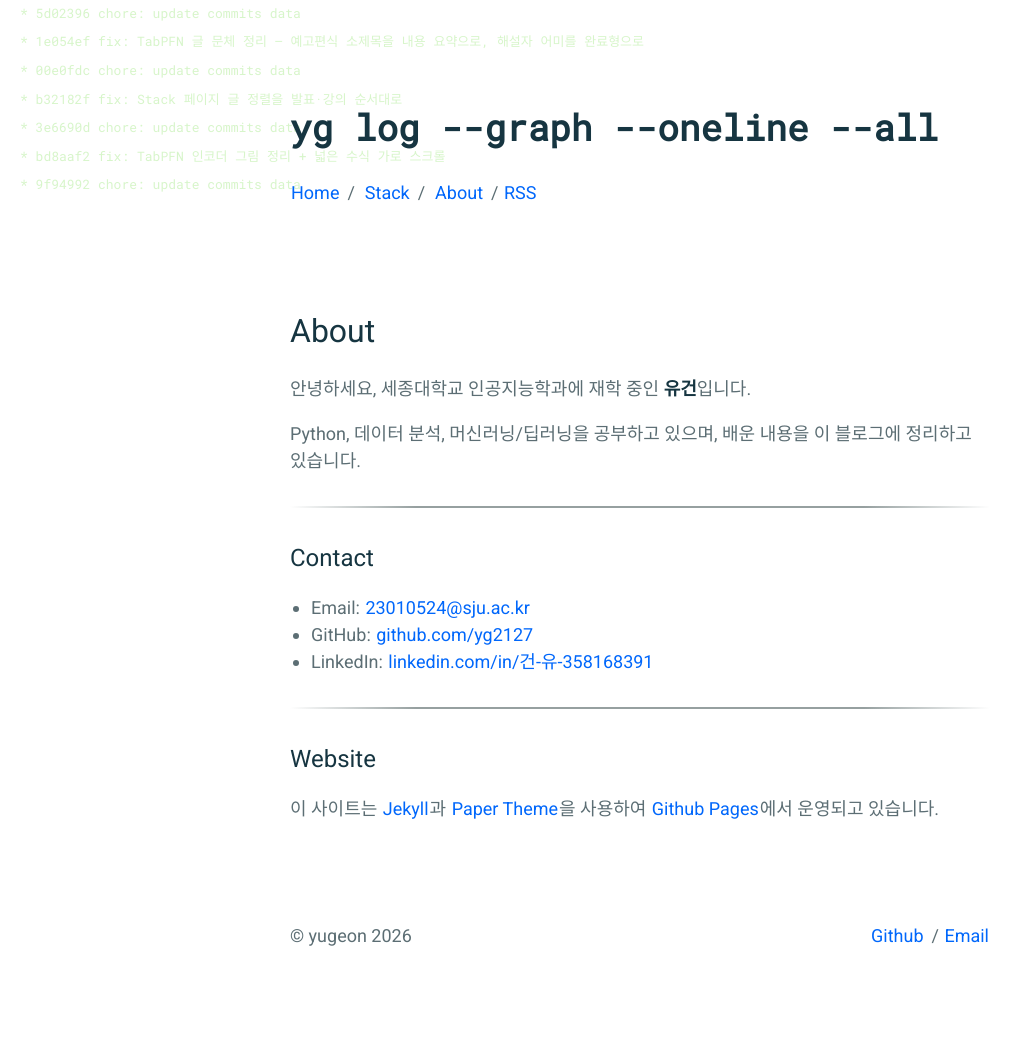
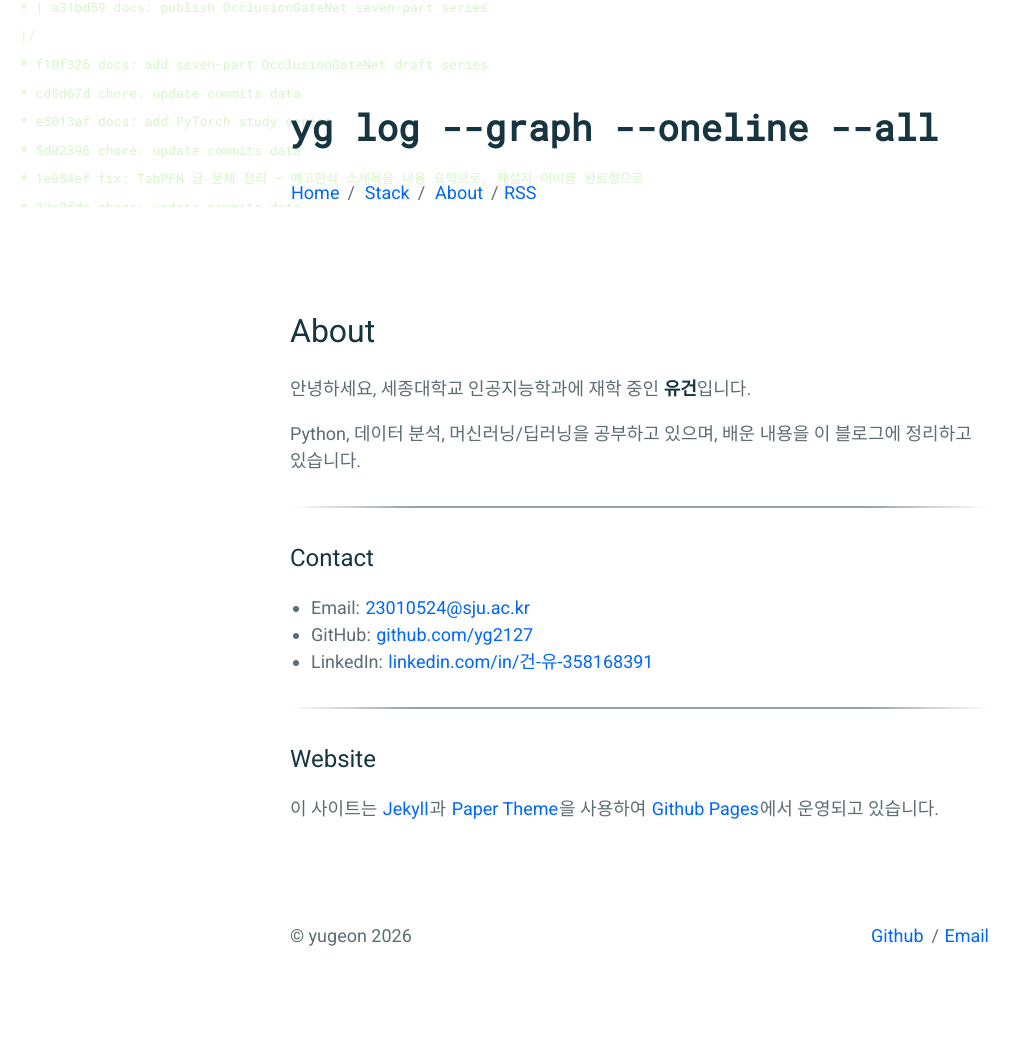
Before and after one commit to yg2127/yg2127.github.io, a Jekyll site: the page built from _pages/about.md, in a window 1280 px wide. Shown: the whole page, without its empty margins (0-1030 px from the left). Built offline with Jekyll 4.4.1, drawn with Linux system fonts in a browser that asks for light colours.

Commit message:
chore: update commits data

```diff
--- a/_data/commits.json
+++ b/_data/commits.json
@@ -1,4 +1,19 @@
 [
+  {
+    "line": "*   abb898b Merge remote-tracking branch 'origin/main'"
+  },
+  {
+    "line": "|\\  "
+  },
+  {
+    "line": "| * 8e1a28a chore: update commits data"
+  },
+  {
+    "line": "* | a31bd59 docs: publish OcclusionGateNet seven-part series"
+  },
+  {
+    "line": "|/  "
+  },
   {
     "line": "* f18f326 docs: add seven-part OcclusionGateNet draft series"
   },
@@ -79,14 +94,5 @@
   },
   {
     "line": "* c7a59db feat: add CNN 2~6강 blog posts and Deep Learning category"
-  },
-  {
-    "line": "* 0afa162 chore: update commits data"
-  },
-  {
-    "line": "* e46e698 feat: add SQL 입문 2강 blog post"
-  },
-  {
-    "line": "* 4217030 chore: update commits data"
   }
 ]
```
